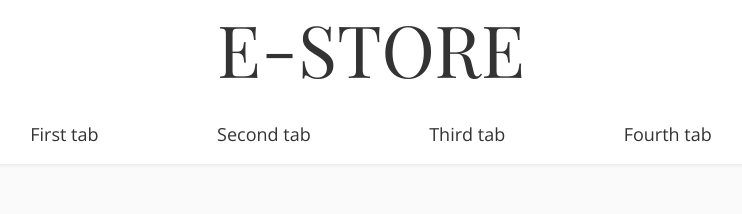
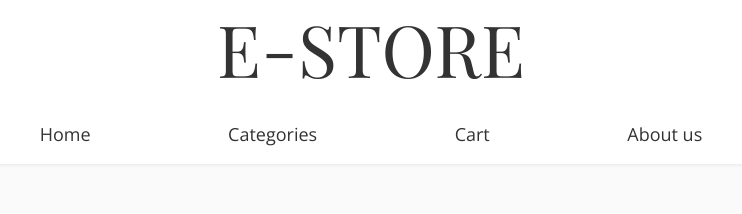
Before and after one commit to vaivodeieva/project-22.10.21, a React (Create React App) app: page /aboutus in a window 1280 px wide. Shown: the top 214 px of the page, without its empty margins (269-1011 px from the left). Built offline with nearby package versions, Linux system fonts and the light colour scheme.

Commit message:
add views

```diff
--- a/src/App.js
+++ b/src/App.js
@@ -2,6 +2,10 @@ import './App.css';
 import { BrowserRouter as Router, Switch, Route } from 'react-router-dom';
 import Home from './Views/Home';
 import Header from './Components/Header';
+import Categories from './Views/Categories';
+import Cart from './Views/Cart';
+import Aboutus from './Views/Aboutus';
+
 
 function App() {
     return (
@@ -15,15 +19,19 @@ function App() {
                         <Home />
                     </Route>
 
-                    {/* <Route path="/articles">
-                        <Articles />
+                    <Route path="/categories">
+                        <Categories />
                     </Route>
 
-                    <Route path="/article">
-                        <Article />
+                    <Route path="/cart">
+                        <Cart />
                     </Route>
 
-                    <Route>
+                    <Route path="/aboutus">
+                        <Aboutus />
+                    </Route>
+
+                    {/* <Route>
                         <Page404 />
                     </Route> */}
 
--- a/src/Components/Header.js
+++ b/src/Components/Header.js
@@ -10,10 +10,10 @@ function Header() {
                 <header>
                     <h1>E-STORE</h1>
                     <nav>
-                        <a href="#">First tab</a>
-                        <a href="#">Second tab</a>
-                        <a href="#">Third tab</a>
-                        <a href="#">Fourth tab</a>
+                        <a href="/">Home</a>
+                        <a href="#">Categories</a>
+                        <a href="#">Cart</a>
+                        <a href="#">About us</a>
                     </nav>
                 </header>
             </main>
--- /dev/null
+++ b/src/Views/Aboutus.js
@@ -0,0 +1,11 @@
+function Aboutus()  {
+
+    return (
+
+        <div>
+
+        </div>
+    )
+}
+
+export default Aboutus;
--- /dev/null
+++ b/src/Views/Cart.js
@@ -0,0 +1,11 @@
+function Cart() {
+
+    return (
+
+        <div>
+
+        </div>
+    )
+}
+
+export default Cart;
--- /dev/null
+++ b/src/Views/Categories.js
@@ -0,0 +1,11 @@
+function Categories() {
+
+    return (
+
+        <div>
+
+        </div>
+    )
+}
+
+export default Categories;
```
